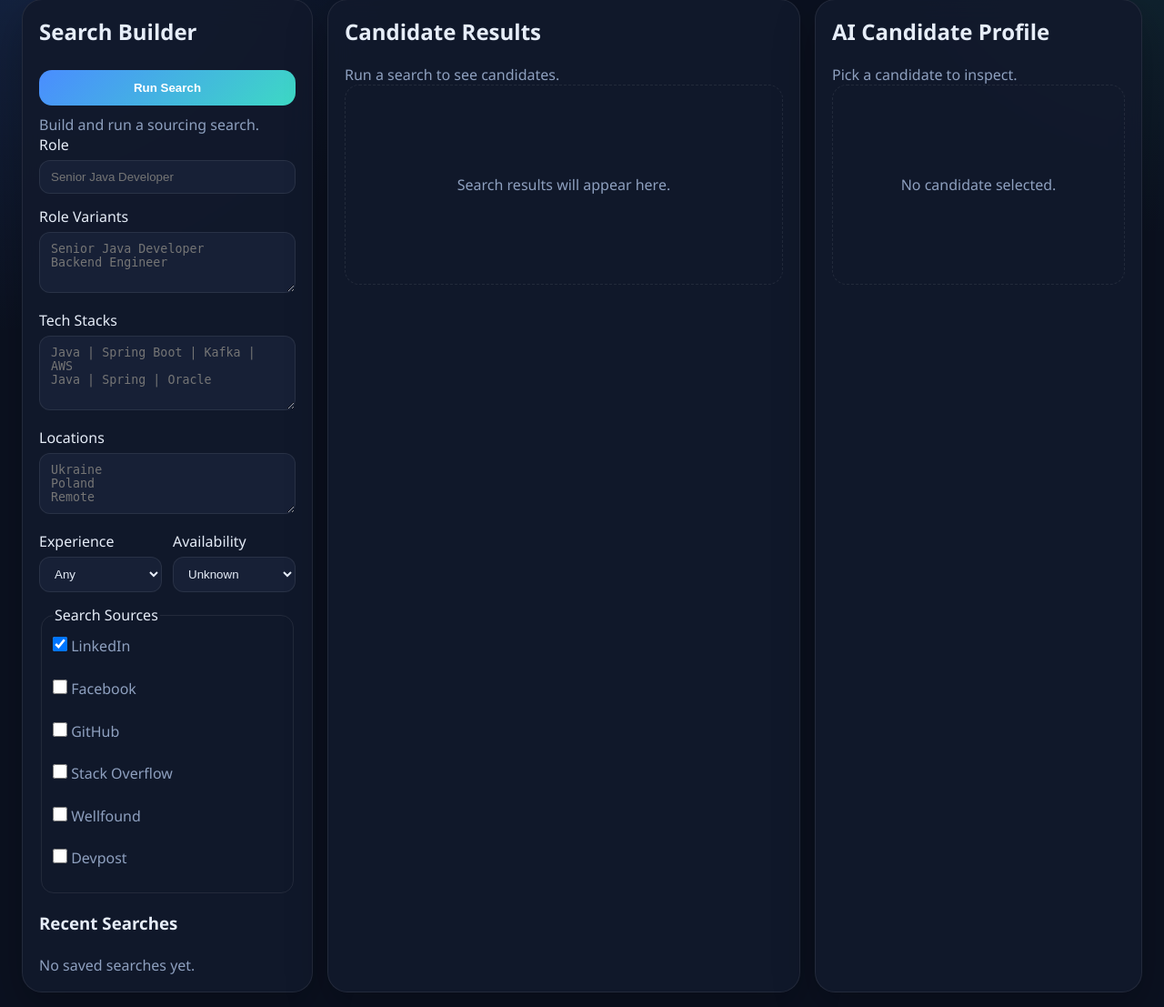
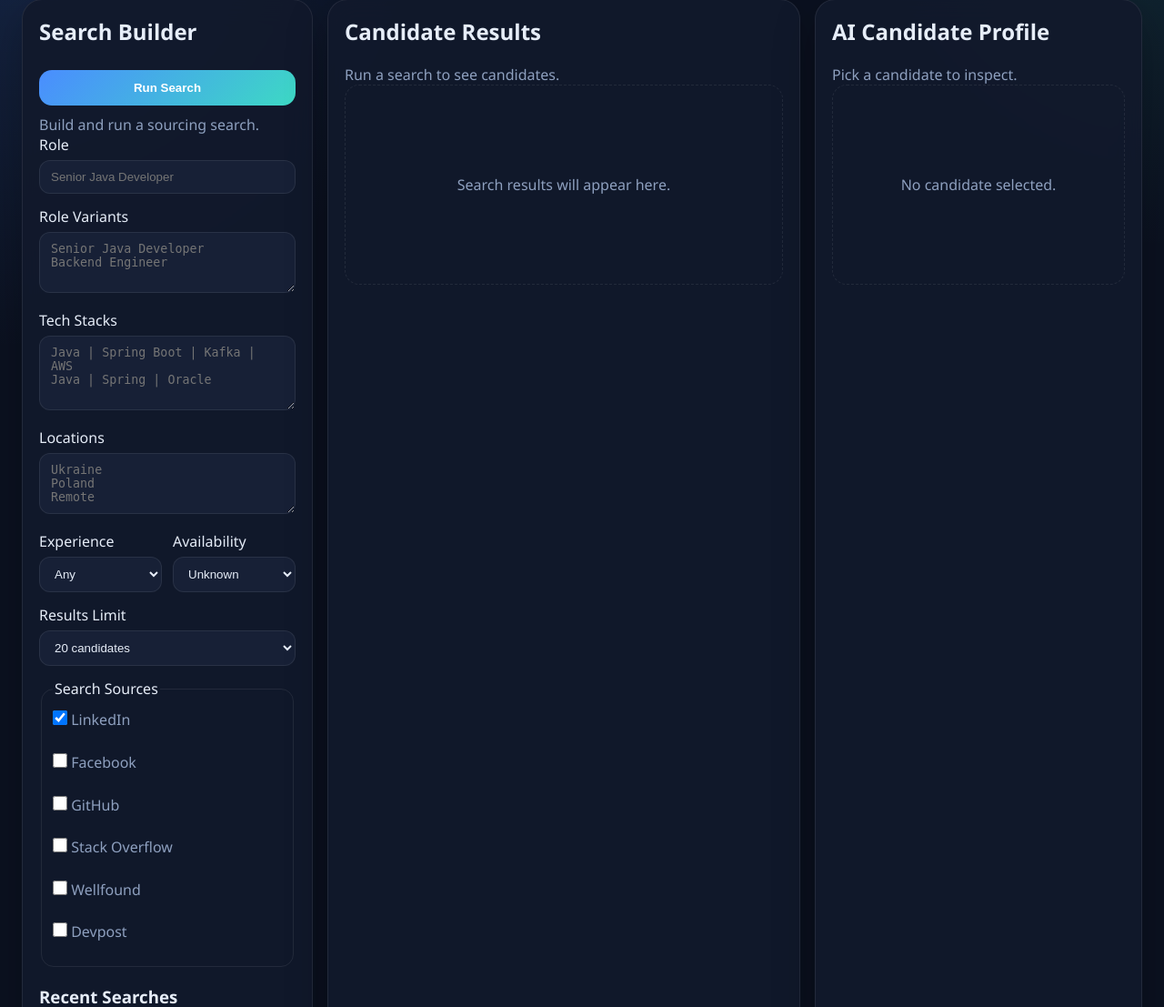
Before and after one commit to fedoretsigor-cloud/linkedin-xray-search-toolkit, a Flask app: page / in a window 1280 px wide. Shown: the part 132-1239 px from the top of the page at 91% size. Run offline with Flask 3, Linux system fonts and the light colour scheme; data that the repository does not hold is empty.

Commit message:
Increase search limit to 20 and add results selector

```diff
--- a/app.py
+++ b/app.py
@@ -13,6 +13,7 @@
 DATA_DIR = BASE_DIR / "data"
 RUNS_DIR = DATA_DIR / "runs"
 INDEX_FILE = DATA_DIR / "search_runs.json"
+DEFAULT_SEARCH_RESULTS = int(os.getenv("SEARCH_RESULTS_PER_QUERY", "20"))
 
 app = Flask(__name__, template_folder="templates", static_folder="static")
 
@@ -191,6 +192,12 @@
 @app.post("/api/search")
 def create_search():
     payload = request.get_json(force=True)
+    requested_num = payload.get("num", DEFAULT_SEARCH_RESULTS)
+    try:
+        requested_num = int(requested_num)
+    except (TypeError, ValueError):
+        return jsonify({"error": "Search results limit must be a number"}), 400
+
     search = {
         "role": clean_text(payload.get("role", "")),
         "titles": [clean_text(value) for value in payload.get("titles", []) if clean_text(value)],
@@ -199,6 +206,7 @@
         "sources": payload.get("sources", ["linkedin"]),
         "experience": clean_text(payload.get("experience", "")),
         "availability": clean_text(payload.get("availability", "")),
+        "results_limit": requested_num,
     }
 
     if not search["titles"] and search["role"]:
@@ -212,7 +220,7 @@
         "locations": search["locations"] or [""],
         "extras": [search["availability"]] if search["availability"] else [],
         "source_sites": search["sources"] or ["linkedin"],
-        "num": 10,
+        "num": requested_num,
         "provider": None,
     }
 
--- a/static/app.js
+++ b/static/app.js
@@ -73,7 +73,7 @@
 function renderResults(run) {
   state.run = run;
   const meta = document.getElementById("results-meta");
-  meta.textContent = `${run.candidates.length} candidates â€¢ ${run.queries_count} queries â€¢ ${run.duration_seconds}s`;
+  meta.textContent = `${run.candidates.length} candidates · ${run.queries_count} queries · ${run.duration_seconds}s`;
 
   const empty = document.getElementById("results-state");
   const wrapper = document.getElementById("results-table-wrapper");
@@ -124,7 +124,7 @@
     node.className = "history-item";
     node.innerHTML = `
       <strong>${item.role || "Untitled search"}</strong>
-      <span>${item.candidate_count} candidates â€¢ ${item.strong_matches} strong</span>
+      <span>${item.candidate_count} candidates · ${item.strong_matches} strong</span>
     `;
     node.addEventListener("click", async () => {
       const response = await fetch(`/api/searches/${item.id}`);
@@ -155,6 +155,7 @@
     locations: lines(form.locations.value),
     experience: form.experience.value,
     availability: form.availability.value,
+    num: Number(form.num.value),
     sources: Array.from(form.querySelectorAll('input[name="sources"]:checked')).map((input) => input.value),
   };
 
--- a/templates/index.html
+++ b/templates/index.html
@@ -71,6 +71,14 @@
                 </select>
               </label>
             </div>
+
+            <label>
+              Results Limit
+              <select name="num">
+                <option value="10">10 candidates</option>
+                <option value="20" selected>20 candidates</option>
+              </select>
+            </label>
 
             <fieldset class="source-group">
               <legend>Search Sources</legend>
```
Also changed, not shown: 1 other file.
